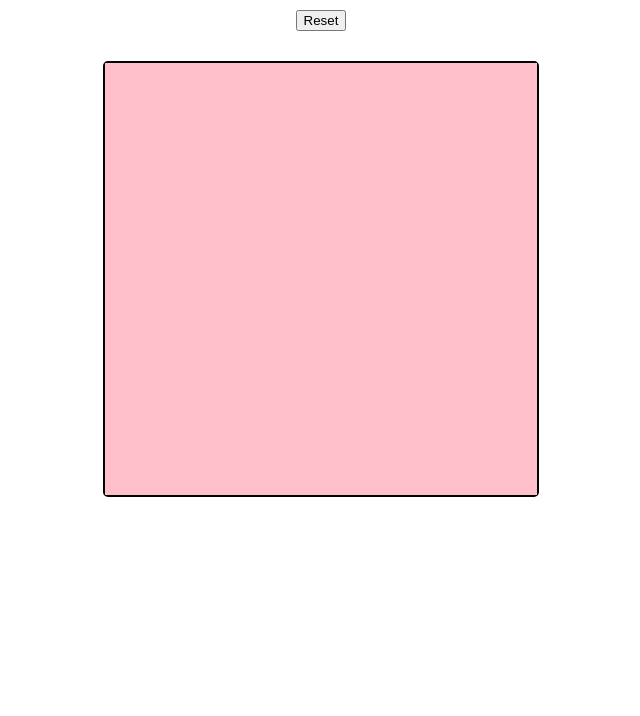
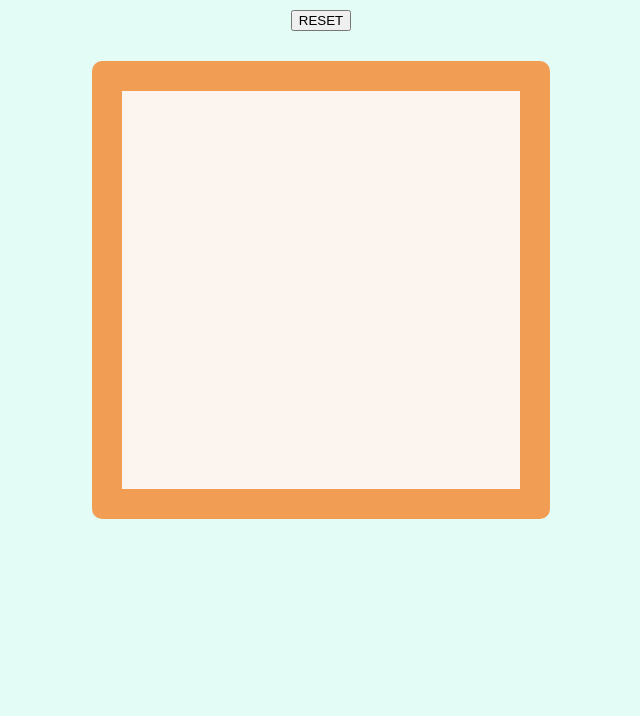
Before and after one commit to Lawson7/Etch-a-sketch, a plain HTML site: page index.html in a window 1280 px wide. Shown: the part 84-800 px from the top of the page, without its empty margins (319-959 px from the left). Drawn offline with Linux system fonts and the light colour scheme.

Commit message:
fully functional with reset and grid size options

```diff
--- a/index.html
+++ b/index.html
@@ -9,36 +9,12 @@
 
 <body>
   <h1>Etch that sketch!</h1>
-  <button id="reset" onclick="blank()">Reset</button>
+  <button id="reset" onclick="reset()">RESET</button>
   <br>
   <div id="gridContainer"></div>
+  <script type="text/javascript" src="script.js">
+
+  </script>
 </body>
-<script type="text/javascript">
-  const gridContainer = document.querySelector('#gridContainer');
-
-  for (i = 0; i < 256; i++) { //creates 256 divs for pixels.
-    const pixel = document.createElement('div');
-    pixel.classList.add('pixel');
-    gridContainer.appendChild(pixel);
-  }
-
-
-  const fill = document.querySelectorAll('.pixel');
-
-  fill.forEach((pixel) => {
-
-    pixel.addEventListener('mouseover', (e) => {
-      pixel.classList.add('fill');
-    });
-  });
-
-  const reset = document.querySelectorAll('.pixel');
-
-  function blank() {
-    reset.forEach((pixel) => {
-      pixel.classList.remove('fill');
-    });
-  };
-</script>
 
 </html>
--- /dev/null
+++ b/script.js
@@ -0,0 +1,30 @@
+const gridContainer = document.querySelector('#gridContainer');
+
+let gridSize = 16;
+
+makeGrid();
+
+function makeGrid() {
+  const pixelSize = (400 - 2) / gridSize;
+  for (i = 0; i < gridSize ** 2; i++) {
+    const pixel = document.createElement('div');
+    pixel.style.height = `${pixelSize}px`;
+    pixel.style.width = `${pixelSize}px`
+    pixel.classList.add('pixel');
+    gridContainer.appendChild(pixel);
+
+    pixel.addEventListener('mouseover', (e) => {
+      pixel.classList.add('fill');
+    });
+  }
+}
+
+
+function reset() {
+  const reset = document.querySelector('#gridContainer');
+  while (reset.firstChild) {
+    reset.removeChild(reset.firstChild);
+  }
+  gridSize = prompt('Enter cells per side here');
+  makeGrid();
+}
--- a/styles.css
+++ b/styles.css
@@ -1,29 +1,30 @@
 body {
   text-align: center;
+  background-color: #e3fcf5;
 }
 
 h1 {
   font-family: monospace;
   font-size: 38px;
+  color: #383736;
 }
 
 #gridContainer {
   margin-top: 30px;
   display: inline-block;
-  height: 432px;
-  width: 432px;
-  border: 2px;
+  height: 398px;
+  width: 398px;
+  border: 30px;
   border-style: solid;
-  border-radius: 5px;
+  border-radius: 10px;
+  border-color: #f29d54;
 }
 
 .pixel {
   float: left;
-  height: 27px;
-  width: 27px;
-  background-color: pink;
+  background-color: #fcf5ef;
 }
 
 .fill {
-  background-color: purple;
+  background-color: #383736;
 }
```
